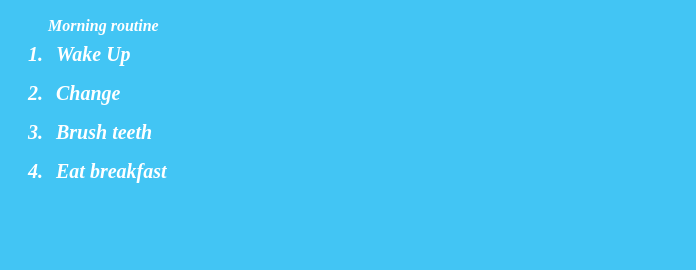
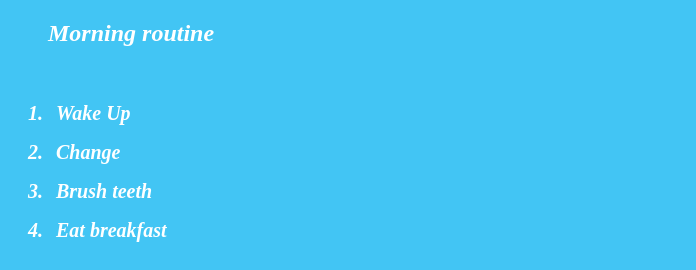
Before and after one commit to anniewang1109/anniewang1109.github.io, a plain HTML site: page about/index.html in a window 1280 px wide. Shown: the part 1174-1444 px from the top of the page, without its empty margins (0-696 px from the left). Before the commit the page ends 1381 px from the top, so only its background shows below. Drawn offline with Linux system fonts and the light colour scheme.

Commit message:
Update index.html

```diff
--- a/about/index.html
+++ b/about/index.html
@@ -34,7 +34,7 @@
     <li>Goes to Greak Neck North High School</li>
     <img src="https://cdn.newsday.com/polopoly_fs/1.3227163.1345425764!/httpImage/image.JPG_gen/derivatives/landscape_768/image.JPG" width="50%" height="50%">
   </ul>
-  <ol> Morning routine <br>
+  <ol> <h2>Morning routine<h2> <br>
     <li>Wake Up</li>
     <li>Change</li>
     <li>Brush teeth</li>
```
